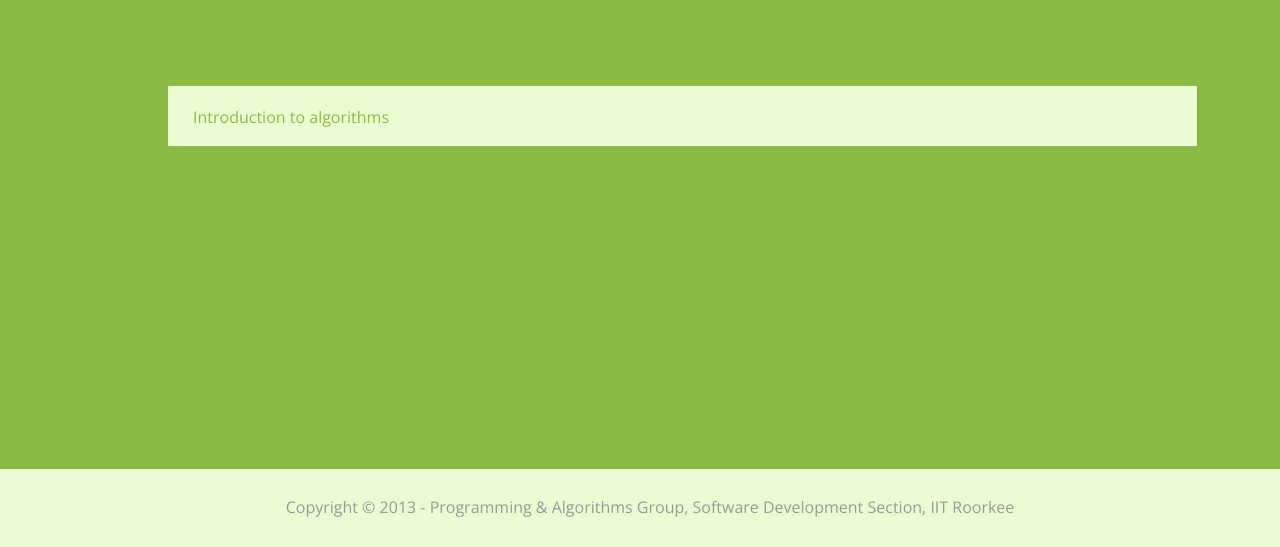
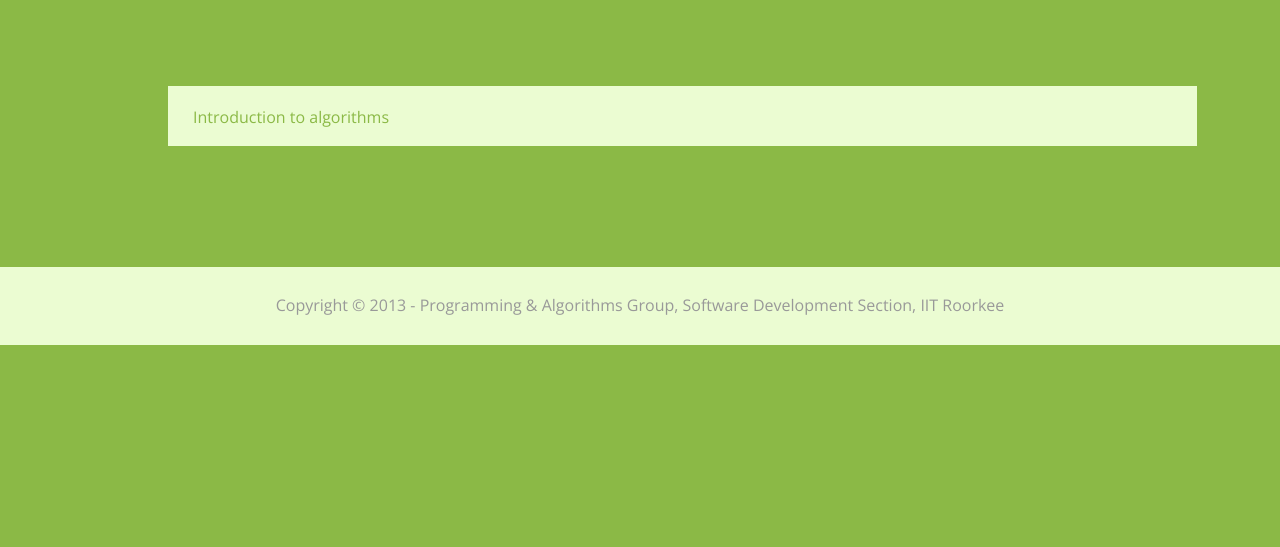
Before and after one commit to sdspag/presentations, a plain HTML site: page index.html in a window 1280 px wide. Shown: the part 253-800 px from the top of the page. Drawn offline with nearby package versions, Linux system fonts and the light colour scheme.

Commit message:
improved footer position (removed fixed)

```diff
--- a/assets/main.css
+++ b/assets/main.css
@@ -67,14 +67,14 @@ p {
 }
 
 .footer {
-    margin-top: 100px;
-    position: fixed;
+    margin-top: 5px;
+    /*position: fixed;*/
     bottom: 0;
     width: 100%;
     background-color: #EBFCD2;
     color: #999999;
     text-align: center;
-    padding: 10px 10px;
+    padding: 10px 0px;
 }
     .footer a {
         color: #ddd;
@@ -126,7 +126,7 @@ background: #EBFCD2;
     letter-spacing: 0em;
     padding-left: 10%;
     padding-right: 10%;
-    padding-bottom: 8%;
+    /*padding-bottom: 8%;*/
     font-family: 'open sans';
 }
 
@@ -143,7 +143,3 @@ background: #EBFCD2;
     padding: 20px 20px 10px 25px;
     /* padding-left: 30px; */
 }
-
-.pag {
-
-}
```
